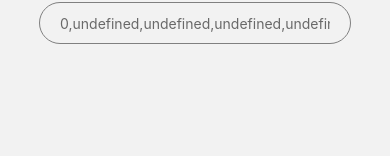
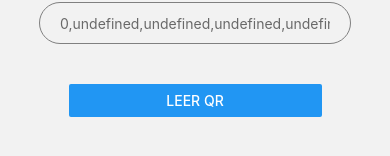
Before and after one commit to jorcolen1/ExpoRNApp, a React Native app: screen /Home in a window 390 px wide. Shown: the part 452-608 px from the top of the page. Built offline with nearby package versions, Linux system fonts and the light colour scheme; no server answers; the database is empty.

Commit message:
Inicio de Lectura del QR

```diff
--- a/screens/Home.js
+++ b/screens/Home.js
@@ -219,7 +219,12 @@ const CreateUserScreen = (props) => {
                 //onChangeText={(value) => handleChange('email', value)}
             />
         </View>
-
+        <View style={styles.loginContainer}>
+            <Button
+                title="leer QR"
+                style={styles.loginText}
+                onPress= {() => LecturaQR() }/>
+        </View>
 
 
 
```
